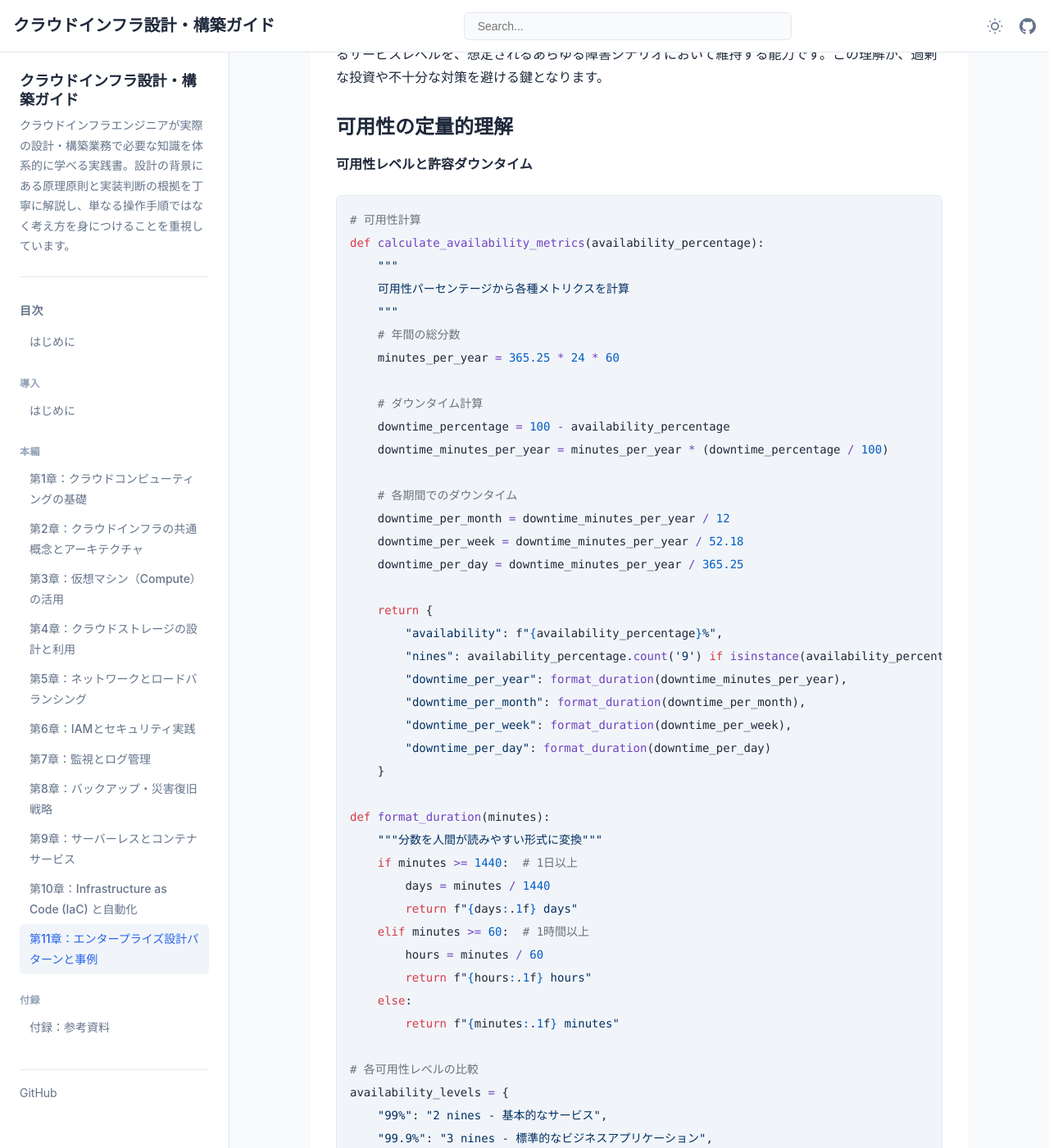
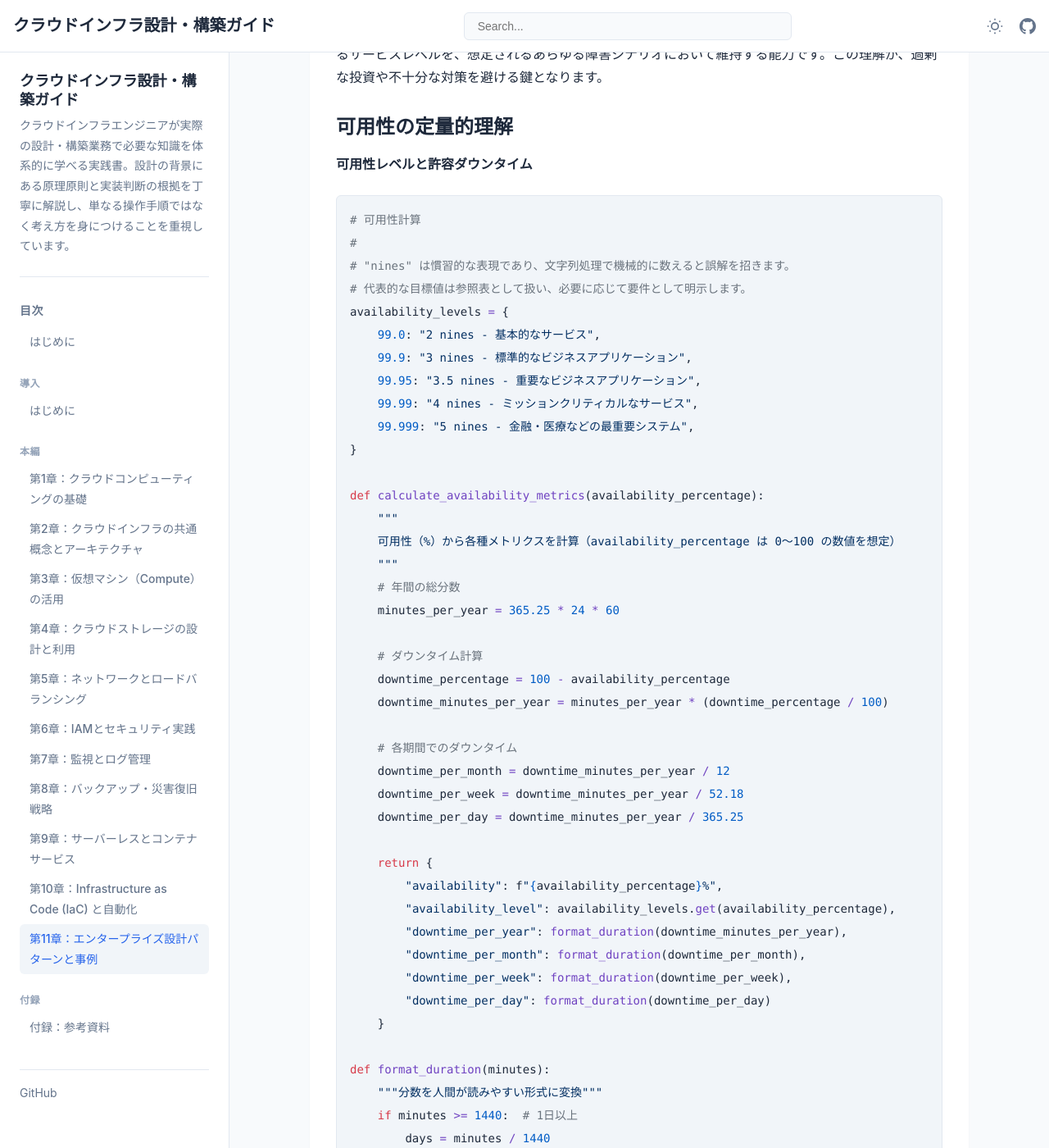
Before and after one commit to itdojp/cloud-infra-book, a Jekyll site: the page built from docs/chapter-chapter11/index.md, in a window 1280 px wide and 1400 px high, scrolled down 374 px. Shown: the whole window at 82% size. Built offline with Jekyll 4.4.1, drawn with Linux system fonts in a browser that asks for light colours; some of the changed text lies outside the part shown.

Commit message:
docs: address issue111 P1 clarifications (#114)
* docs: address issue111 P1 clarifications

* docs: improve deployment table readability

````diff
--- a/docs/chapter-chapter03/index.md
+++ b/docs/chapter-chapter03/index.md
@@ -586,7 +586,12 @@ License Included：
 - コスト効率の良い選択
 ```
 
-#### 事例2: データベースサーバー
+注記：
+- 複数AZの可用性は「AZ障害が独立である」前提で見積もられることが多い一方で、
+  制御プレーン、運用、設定ミス、依存サービスなどの共通要因により同時障害が起き得ます。
+  SLO/SLA 設計では共通依存も含めて評価してください。
+
+#### 事例2: データベース（自前運用が必要なケース）
 
 **要件：**
 - 500GB データベース
@@ -596,16 +601,19 @@ License Included：
 
 **選択結果：**
 ```text
-推奨構成：
+推奨構成（自前DBをEC2で運用する場合）：
 - インスタンスタイプ: r6i.xlarge
 - OS: Amazon Linux 2023
 - ストレージ: gp3 (プロビジョンド IOPS)
-- 配置: Multi-AZ 配置
+- 配置: 複数AZで冗長化（レプリケーション/フェイルオーバー手順は自前で設計）
 
 根拠：
 - 高メモリ・CPU 比率
 - EBS 最適化
-- マネージドサービス利用
+- 可用性/バックアップ/パッチ/監視などの運用は利用者責任になる（必要に応じて運用設計を明記）
+
+補足：
+- 高可用性と運用負荷の低減が主目的なら、RDS/Aurora などのマネージドDB（Multi-AZ 機能）を優先検討する
 ```
 
 #### 事例3: 機械学習ワークロード
--- a/docs/chapter-chapter09/index.md
+++ b/docs/chapter-chapter09/index.md
@@ -171,19 +171,19 @@ def lambda_handler(event, context):
 **実行時間とメモリの最適化**
 
 ```yaml
-Lambda設定の最適化戦略:
+Lambda設定の最適化戦略（AWS Lambdaの例）:
   メモリ割り当て:
     - 128MB〜10,240MB（10GB）の範囲
     - メモリに比例してCPU性能も向上
     - コスト vs パフォーマンスのバランス
 
   タイムアウト設定:
-    - 最大15分（900秒）
+    - 最大15分（900秒）（上限はクラウド/サービスにより異なる）
     - 適切なタイムアウトで無駄なコストを防止
     - 非同期処理への分割を検討
 
   同時実行数:
-    - デフォルト: 1,000
+    - デフォルト: 1,000（アカウント/リージョンで変動。必要に応じて引き上げ申請）
     - 予約同時実行数の設定
     - スロットリング対策
 ```
@@ -277,22 +277,25 @@ print(f"月間コスト: ${monthly_cost['total_cost']:.2f}")
 **アンチパターンの認識**
 
 ```yaml
-サーバーレスに適さないケース:
+サーバーレスで注意が必要なケース:
   長時間実行:
-    - 15分を超える処理
+    # 例: AWS Lambda は最大15分（他クラウド/サービスは上限が異なる）
+    - 長時間のバッチ処理（上限はサービス仕様に依存）
     - 解決策: Step Functions、Batch、ECS
 
   高頻度・常時実行:
-    - 秒間数千リクエスト以上
-    - 解決策: コンテナ、EC2
+    # 「高トラフィック=不向き」ではなく、コスト/同時実行上限/依存先ボトルネック等で判断する
+    - 高トラフィックAPI（コスト、同時実行上限、依存先のスループットが支配要因）
+    - 解決策: コンテナ、EC2（またはProvisioned Concurrency等で緩和）
 
   ステートフル処理:
-    - WebSocketの長時間接続
+    - 長時間接続（WebSocket等）や接続数に比例して状態を保持する処理
     - 解決策: ECS、App Runner
 
   超低レイテンシ要求:
-    - 10ms以下の応答時間
-    - 解決策: EC2、Lambda@Edge
+    # 10ms は「E2E/処理時間/ネットワーク含む」など計測範囲で意味が変わる
+    - 超低レイテンシ（前提と計測範囲を明確化）
+    - 解決策: キャッシュ/エッジ（CloudFront Functions/Lambda@Edge等）や近接リージョンを検討
 ```
 
 ### サーバーレスアーキテクチャの設計パターン
--- a/docs/chapter-chapter11/index.md
+++ b/docs/chapter-chapter11/index.md
@@ -18,9 +18,20 @@ title: "第11章：エンタープライズ設計パターンと事例"
 
 ```python
 # 可用性計算
+#
+# "nines" は慣習的な表現であり、文字列処理で機械的に数えると誤解を招きます。
+# 代表的な目標値は参照表として扱い、必要に応じて要件として明示します。
+availability_levels = {
+    99.0: "2 nines - 基本的なサービス",
+    99.9: "3 nines - 標準的なビジネスアプリケーション",
+    99.95: "3.5 nines - 重要なビジネスアプリケーション",
+    99.99: "4 nines - ミッションクリティカルなサービス",
+    99.999: "5 nines - 金融・医療などの最重要システム",
+}
+
 def calculate_availability_metrics(availability_percentage):
     """
-    可用性パーセンテージから各種メトリクスを計算
+    可用性（%）から各種メトリクスを計算（availability_percentage は 0〜100 の数値を想定）
     """
     # 年間の総分数
     minutes_per_year = 365.25 * 24 * 60
@@ -36,7 +47,7 @@ def calculate_availability_metrics(availability_percentage):
 
     return {
         "availability": f"{availability_percentage}%",
-        "nines": availability_percentage.count('9') if isinstance(availability_percentage, str) else None,
+        "availability_level": availability_levels.get(availability_percentage),
         "downtime_per_year": format_duration(downtime_minutes_per_year),
         "downtime_per_month": format_duration(downtime_per_month),
         "downtime_per_week": format_duration(downtime_per_week),
@@ -53,15 +64,6 @@ def format_duration(minutes):
         return f"{hours:.1f} hours"
     else:
         return f"{minutes:.1f} minutes"
-
-# 各可用性レベルの比較
-availability_levels = {
-    "99%": "2 nines - 基本的なサービス",
-    "99.9%": "3 nines - 標準的なビジネスアプリケーション",
-    "99.95%": "3.5 nines - 重要なビジネスアプリケーション",
-    "99.99%": "4 nines - ミッションクリティカルなサービス",
-    "99.999%": "5 nines - 金融・医療などの最重要システム"
-}
 
 # 実際の計算結果
 # 99.9% = 年間8.76時間 = 月間43.8分
@@ -964,6 +966,12 @@ class HybridCloudConnector:
 ### マルチクラウド管理の統一化
 
 **Kubernetes によるワークロードの抽象化**
+
+注記：
+- KubeFed（Kubernetes Federation）はマルチクラスタ/マルチクラウドにおける配置を抽象化する手段の一例ですが、
+  採用状況や運用成熟度は組織・要件によって大きく異なります。
+- 現場では、各クラスタを独立に運用しつつ GitOps（例：Argo CD / Flux）で同一のマニフェストを配布し、
+  グローバルなトラフィック制御は DNS / Ingress / サービスメッシュ等で実現する構成が選ばれることも多いです。
 
 ```yaml
 # kubernetes/multi-cloud-app.yaml
````
Also changed, not shown: docs/chapter-chapter01/index.md (+8 -7 lines), docs/chapter-chapter02/index.md (+2 -2 lines), docs/chapter-chapter05/index.md (+4 -4 lines).
